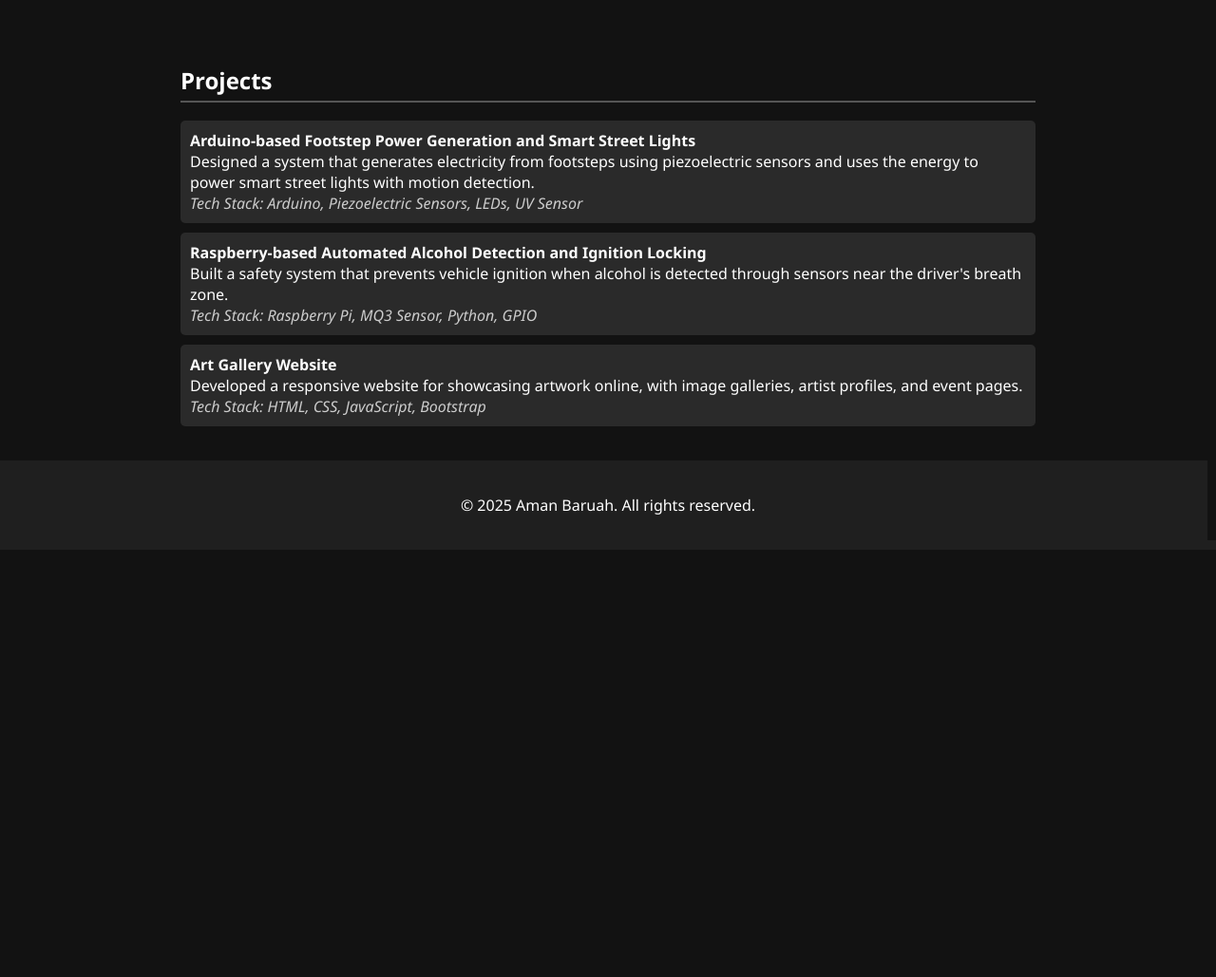
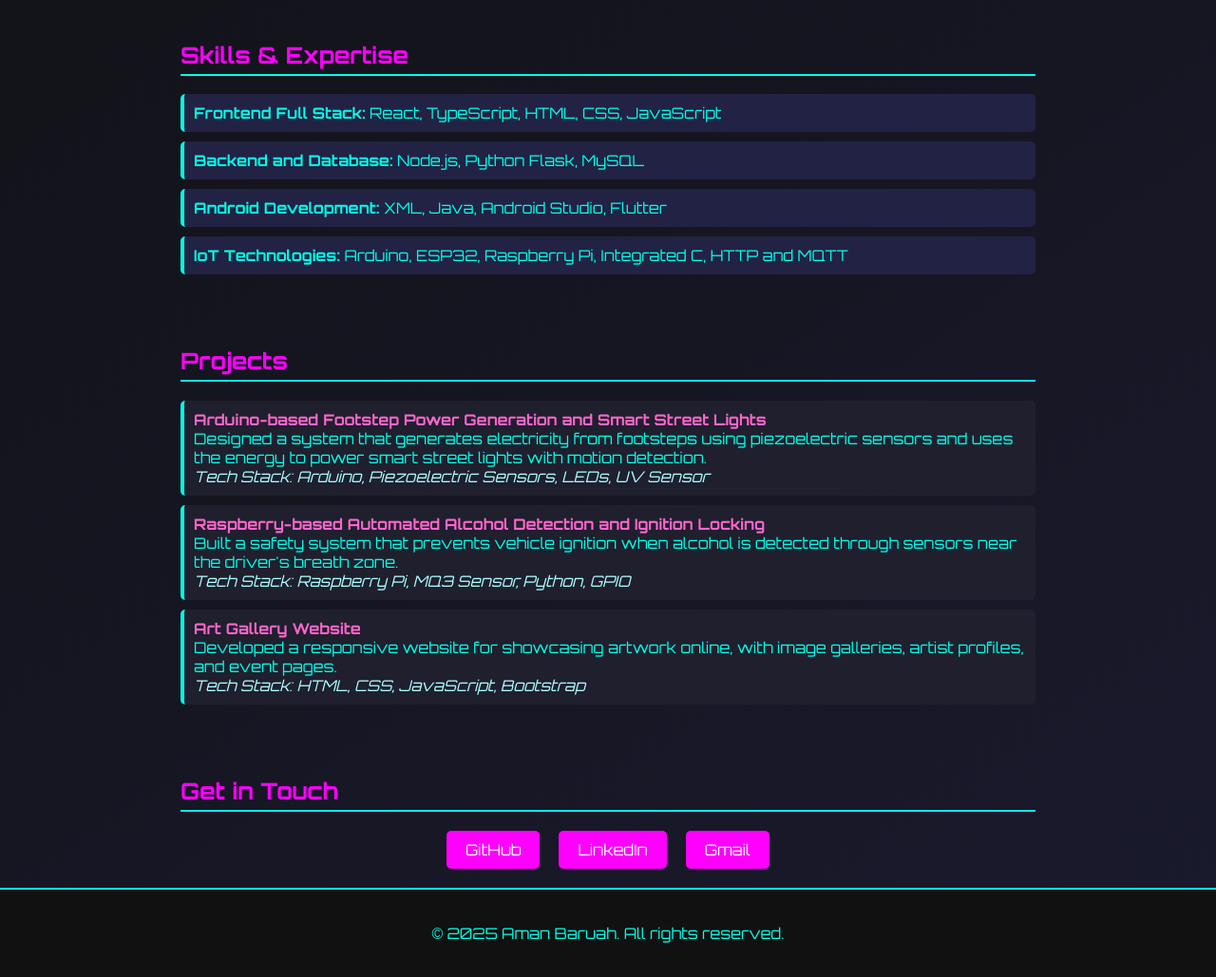
Before and after one commit to aman17x/myportfolio, a plain HTML site: page index.html in a window 1280 px wide. Shown: the part 956-1985 px from the top of the page at 95% size. Before the commit the page ends 1535 px from the top, so only its background shows below. Drawn offline with Linux system fonts and the light colour scheme.

Commit message:
Update index.html

```diff
--- a/index.html
+++ b/index.html
@@ -6,18 +6,23 @@
   <title>Aman Baruah - Portfolio</title>
   <style>
     body {
-      font-family: 'Segoe UI', Tahoma, Geneva, Verdana, sans-serif;
+      font-family: 'Orbitron', sans-serif;
       margin: 0;
-      background-color: #121212;
-      color: #ffffff;
+      background-color: #0f0f0f;
+      color: #00ffe7;
+      background-image: linear-gradient(145deg, #0f0f0f 0%, #1a1a2e 100%);
     }
     header {
-      background-color: #1f1f1f;
+      background-color: #111;
       padding: 20px;
       text-align: center;
+      border-bottom: 2px solid #00ffe7;
     }
     header h1 {
       margin: 0;
+      font-size: 2.5em;
+      color: #ff00ff;
+      text-shadow: 0 0 5px #ff00ff;
     }
     section {
       padding: 20px;
@@ -25,17 +30,19 @@
       margin: auto;
     }
     h2 {
-      border-bottom: 2px solid #555;
+      border-bottom: 2px solid #00ffe7;
       padding-bottom: 5px;
+      color: #ff00ff;
     }
     ul {
       list-style-type: none;
       padding: 0;
     }
     li {
-      background-color: #2a2a2a;
+      background-color: #1f1f2e;
       margin: 10px 0;
       padding: 10px;
+      border-left: 4px solid #00ffe7;
       border-radius: 5px;
     }
     .contact p {
@@ -44,16 +51,39 @@
     footer {
       text-align: center;
       padding: 20px;
-      background-color: #1f1f1f;
+      background-color: #111;
+      border-top: 2px solid #00ffe7;
     }
     .project-title {
       font-weight: bold;
+      color: #ff66cc;
     }
     .techstack {
       font-style: italic;
-      color: #ccc;
+      color: #aaffff;
+    }
+    .expertise ul li {
+      background-color: #222244;
+    }
+    .buttons {
+      display: flex;
+      justify-content: center;
+      gap: 20px;
+      margin-top: 20px;
+    }
+    .buttons a {
+      text-decoration: none;
+      background-color: #ff00ff;
+      color: white;
+      padding: 10px 20px;
+      border-radius: 5px;
+      transition: background 0.3s;
+    }
+    .buttons a:hover {
+      background-color: #cc00cc;
     }
   </style>
+  <link href="https://fonts.googleapis.com/css2?family=Orbitron:wght@400;700&display=swap" rel="stylesheet">
 </head>
 <body>
   <header>
@@ -84,6 +114,16 @@
     </ul>
   </section>
 
+  <section class="expertise">
+    <h2>Skills & Expertise</h2>
+    <ul>
+      <li><strong>Frontend Full Stack:</strong> React, TypeScript, HTML, CSS, JavaScript</li>
+      <li><strong>Backend and Database:</strong> Node.js, Python Flask, MySQL</li>
+      <li><strong>Android Development:</strong> XML, Java, Android Studio, Flutter</li>
+      <li><strong>IoT Technologies:</strong> Arduino, ESP32, Raspberry Pi, Integrated C, HTTP and MQTT</li>
+    </ul>
+  </section>
+
   <section class="projects">
     <h2>Projects</h2>
     <ul>
@@ -105,6 +145,15 @@
     </ul>
   </section>
 
+  <section class="get-in-touch">
+    <h2>Get in Touch</h2>
+    <div class="buttons">
+      <a href="https://github.com" target="_blank">GitHub</a>
+      <a href="https://linkedin.com" target="_blank">LinkedIn</a>
+      <a href="mailto:baruahaman17@gmail.com">Gmail</a>
+    </div>
+  </section>
+
   <footer>
     <p>&copy; 2025 Aman Baruah. All rights reserved.</p>
   </footer>
```
